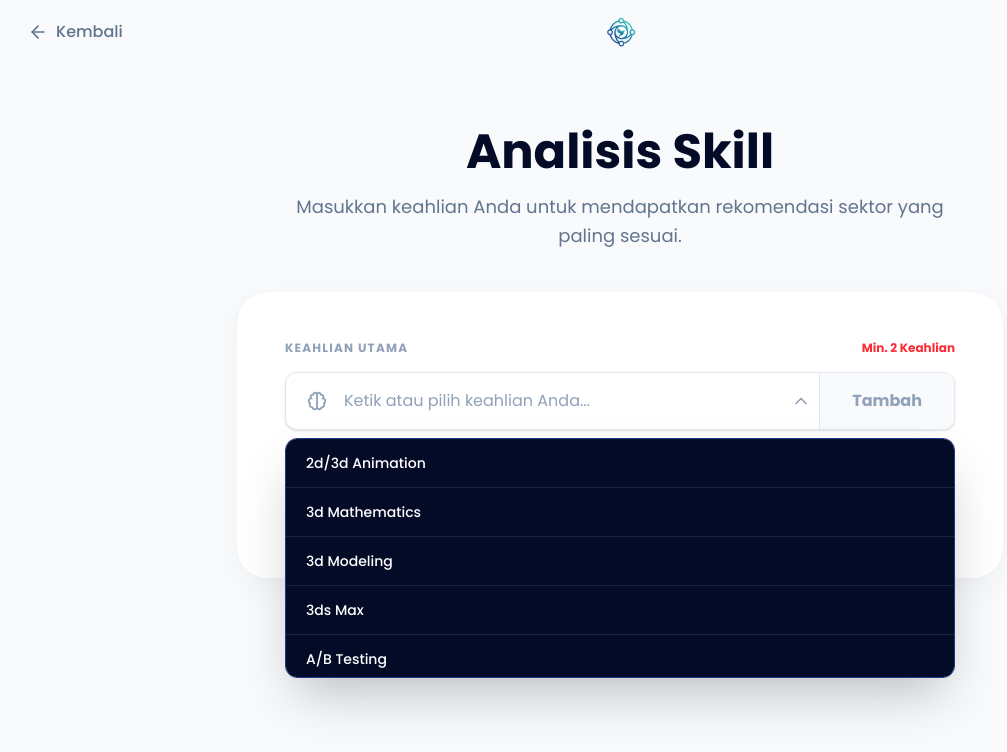
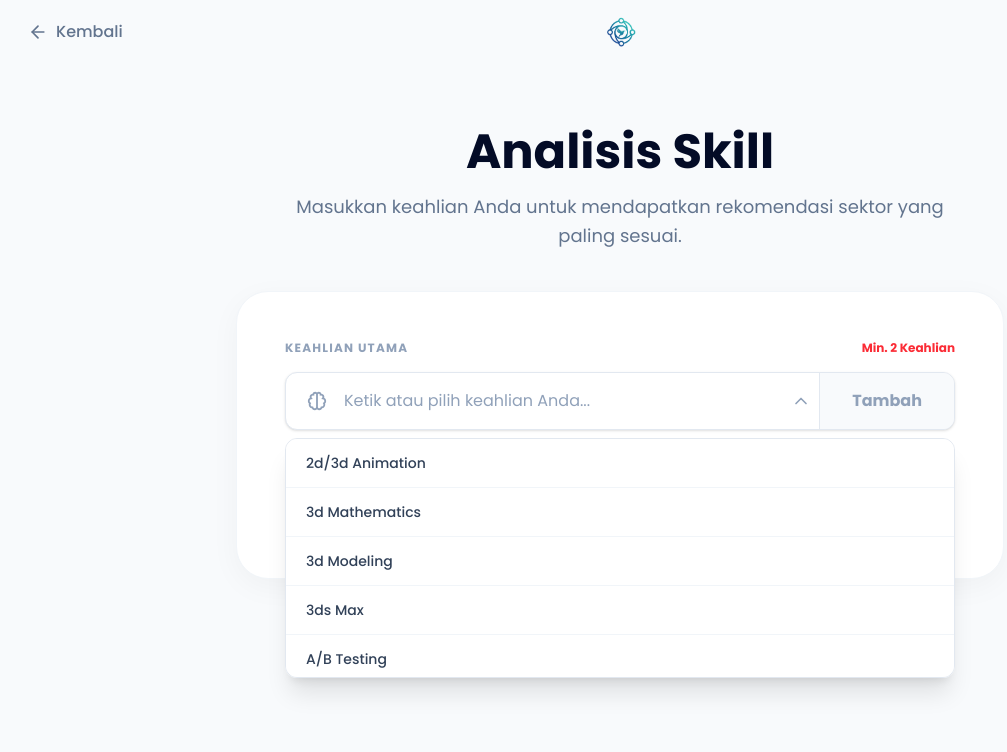
Before and after one commit to Rei-khen/CareerLens-frontend, a React (Vite) app: page /analisis-skill in a window 1280 px wide. Both pictures are taken after a click on the element 821 px from the left and 400 px from the top of the page. Shown: the top 752 px of the page, without its empty margins (20-1027 px from the left). Built offline with nearby package versions, Linux system fonts and the light colour scheme.

Commit message:
feat : update warna list skill

```diff
--- a/src/pages/AnalisisSkill/SkillSelection.jsx
+++ b/src/pages/AnalisisSkill/SkillSelection.jsx
@@ -216,7 +216,7 @@ const SkillSelection = ({ onAnalyze }) => {
 
             {/* Dropdown Menu */}
             {isDropdownOpen && filteredSkills.length > 0 && (
-              <div className="absolute top-full left-0 right-0 mt-2 bg-[#030b26] border border-blue-900 rounded-xl shadow-2xl z-50 overflow-hidden max-h-60 overflow-y-auto">
+              <div className="absolute top-full left-0 right-0 mt-2 bg-white border border-slate-200 rounded-xl shadow-xl z-50 overflow-hidden max-h-60 overflow-y-auto">
                 {/* List Skill yang Tersedia */}
                 {filteredSkills.map((skill) => (
                   <div
@@ -225,7 +225,7 @@ const SkillSelection = ({ onAnalyze }) => {
                       e.preventDefault();
                       handleAddSkillFromList(skill);
                     }}
-                    className="w-full text-left px-5 py-3.5 text-white hover:bg-[#0277b6] cursor-pointer border-b border-slate-700/50 last:border-0 transition-colors text-sm font-medium capitalize"
+                    className="w-full text-left px-5 py-3.5 text-slate-700 hover:bg-blue-50 hover:text-[#0277b6] cursor-pointer border-b border-slate-100 last:border-0 transition-colors text-sm font-medium capitalize"
                   >
                     {skill}
                   </div>
```
